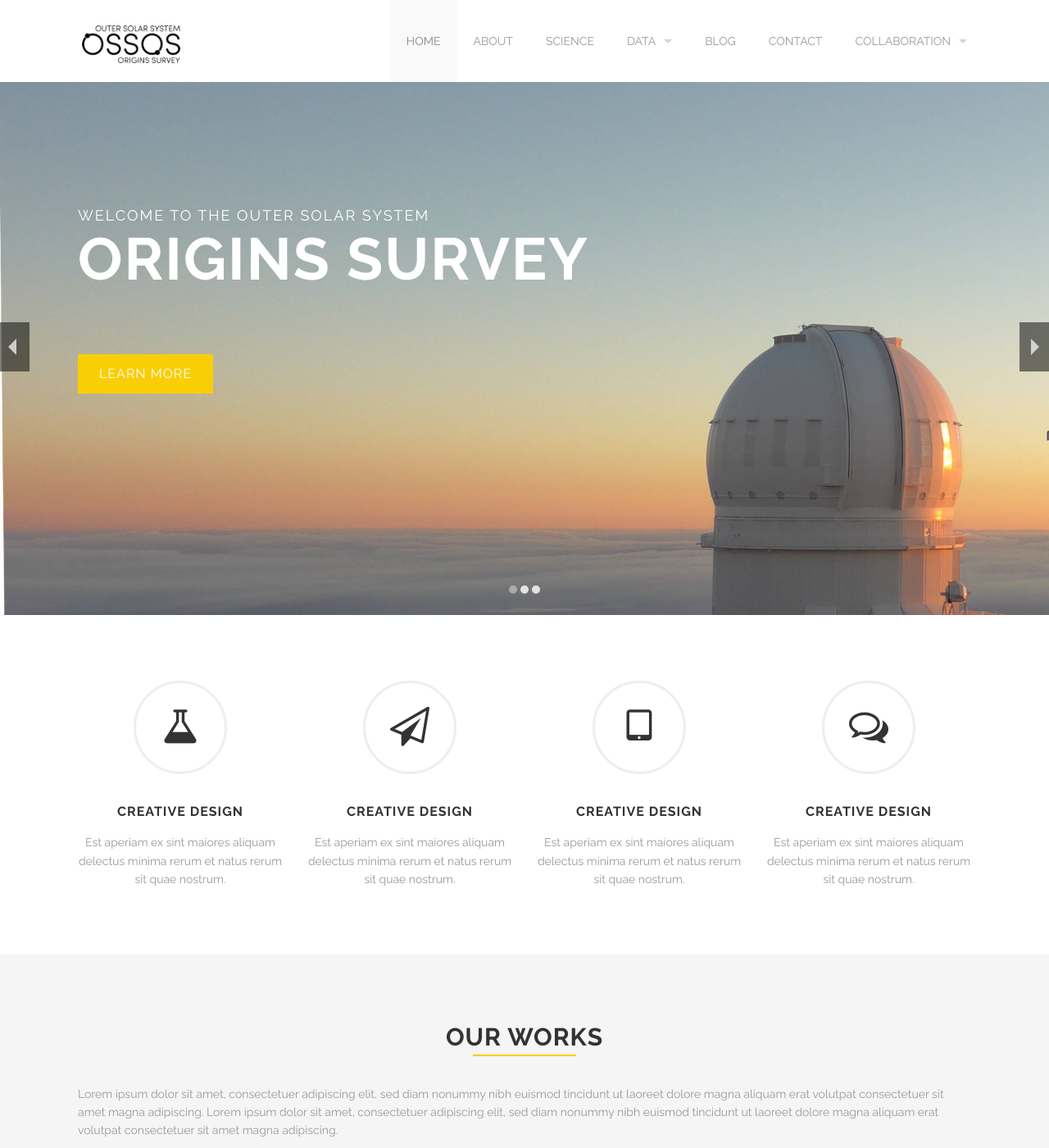
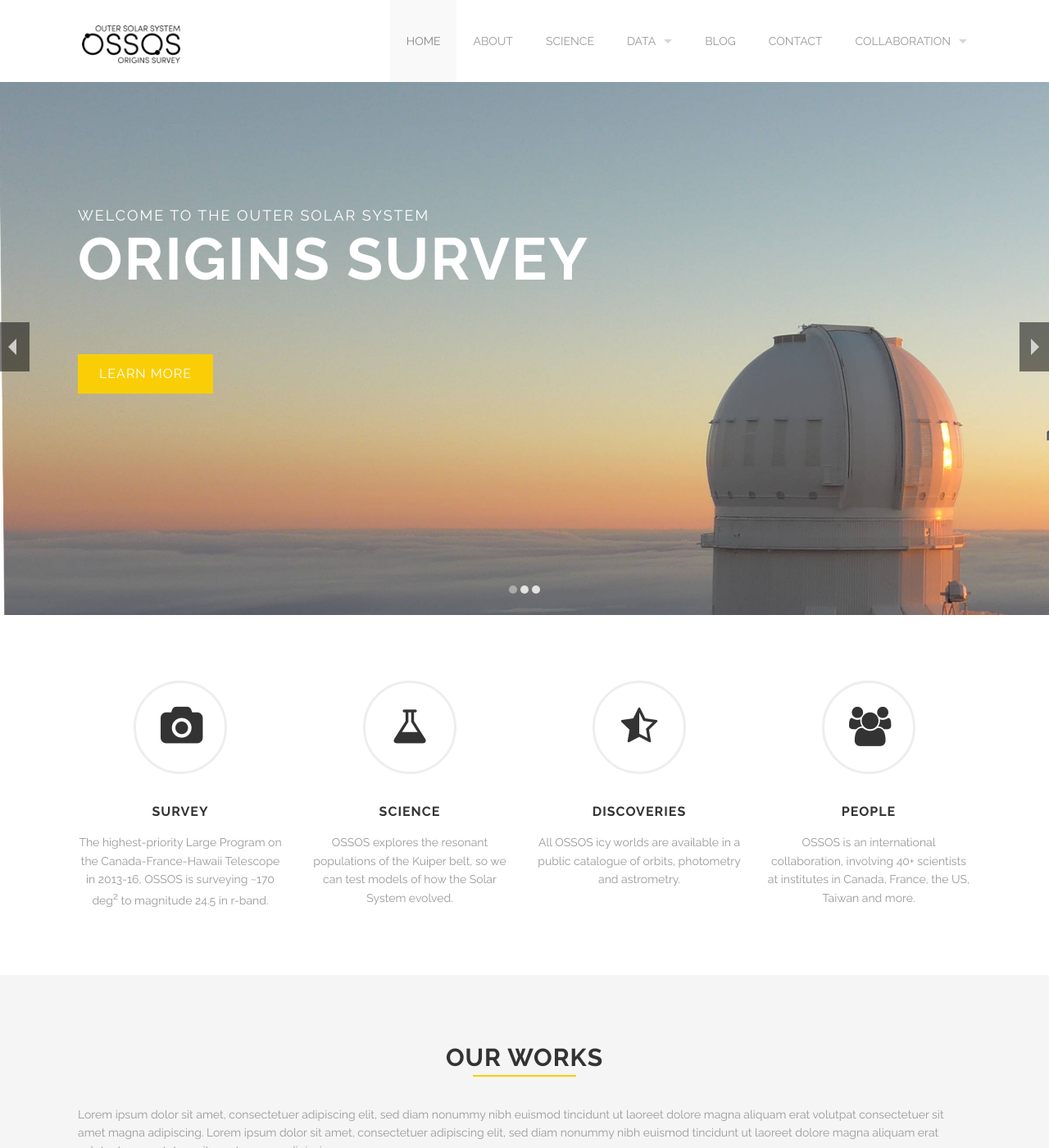
Before and after one commit to placerda-qub/ossos.github.io, a Jekyll site: the page built from index.html, in a window 1280 px wide and 1400 px high. Shown: the whole window at 82% size. Built offline with Jekyll 4.4.1, drawn with Linux system fonts in a browser that asks for light colours; grey boxes are pictures that could not be loaded.

Commit message:
More populating of content. Top half of landing page starting to look more finished...

```diff
--- a/_config.yml
+++ b/_config.yml
@@ -1,14 +1,13 @@
 # Site settings
-title: Devoll
-email: your-email@domain.com
+title: OSSOS - the Outer Solar System Origins Survey
+email: ossoscore@gmail.com
 description: > # this means to ignore newlines until "baseurl:"
-  Write an awesome description for your new site here. You can edit this
-  line in _config.yml. It will appear in your document head meta (for
-  Google search results) and in your feed.xml site description.
+  A survey of the sky using MegaCam on the 3.6-metre Canada-France-Hawaii Telescope.
+  We aim to discover several hundred distant icy worlds at the edge of our Solar System.
 baseurl: "" # the subpath of your site, e.g. /blog/
-# url: "http://yourdomain.com" # the base hostname & protocol for your site
-twitter_username: jekyllrb
-github_username:  jekyll
+url: "http://www.ossos-survey.org" # the base hostname & protocol for your site
+twitter_username: OSSOSurvey
+# github_username:  OSSOS
 
 # Build settings
 markdown: kramdown
--- a/_data/nav.yml
+++ b/_data/nav.yml
@@ -1,5 +1,5 @@
 - name: Home
-  path: index.html
+  path: tnodb.html
   section_id: home
 - name: About
   path: about.html
@@ -13,6 +13,8 @@
   children:
     - name: Orbits & photometry
       path: tnodb.html
+    - name: Survey Simulator
+      path: simulator.html
     - name: Publications
       path: publications.html
 - name: Blog
@@ -30,4 +32,4 @@
     - name: Wiki
       path: http://wiki.ossos-survey.org
     - name: Get Involved
-      path: join.html
+      path: get-involved.html
--- a/index.html
+++ b/index.html
@@ -185,16 +185,16 @@ milestones:
 
 <div class="row">
   <div class="medium-3 large-3 columns">
-    {% include icon-text.html title='Creative design' desc='Est aperiam ex sint maiores aliquam delectus minima rerum et natus rerum sit quae nostrum.' icon_class='fa fa-flask' delay='0' shape_class='icon-text-circle' %}
+    {% include icon-text.html title='Survey' desc='The highest-priority Large Program on the Canada-France-Hawaii Telescope in 2013-16, OSSOS is surveying ~170 deg<sup>2</sup> to magnitude 24.5 in r-band.' icon_class='fa fa-camera' delay='0' shape_class='icon-text-circle' %}
   </div>
   <div class="medium-3 large-3 columns">
-    {% include icon-text.html title='Creative design' desc='Est aperiam ex sint maiores aliquam delectus minima rerum et natus rerum sit quae nostrum.' icon_class='fa fa-paper-plane-o' delay='200' shape_class='icon-text-circle' %}
+    {% include icon-text.html title='Science' desc='OSSOS explores the resonant populations of the Kuiper belt, so we can test models of how the Solar System evolved.' icon_class='fa fa-flask' delay='200' shape_class='icon-text-circle' %}
   </div>
   <div class="medium-3 large-3 columns">
-    {% include icon-text.html title='Creative design' desc='Est aperiam ex sint maiores aliquam delectus minima rerum et natus rerum sit quae nostrum.' icon_class='fa fa-tablet' delay='400' shape_class='icon-text-circle' %}
+    {% include icon-text.html title='Discoveries' desc='All OSSOS icy worlds are available in a public catalogue of orbits, photometry and astrometry.' icon_class='fa fa-star-half-full' delay='400' shape_class='icon-text-circle' %}
   </div>
   <div class="medium-3 large-3 columns">
-    {% include icon-text.html title='Creative design' desc='Est aperiam ex sint maiores aliquam delectus minima rerum et natus rerum sit quae nostrum.' icon_class='fa fa-comments-o' delay='600' shape_class='icon-text-circle' %}
+    {% include icon-text.html title='People' desc='OSSOS is an international collaboration, involving 40+ scientists at institutes in Canada, France, the US, Taiwan and more.' icon_class='fa fa-users' delay='600' shape_class='icon-text-circle' %}
   </div>
 </div>
 
```
Also changed, not shown: other parts of index.html (+1 -1 lines), simulator.html (renamed from SurveySimulator/index.html), tnodb.html (renamed from tnodb/index.html), 1 other file.
